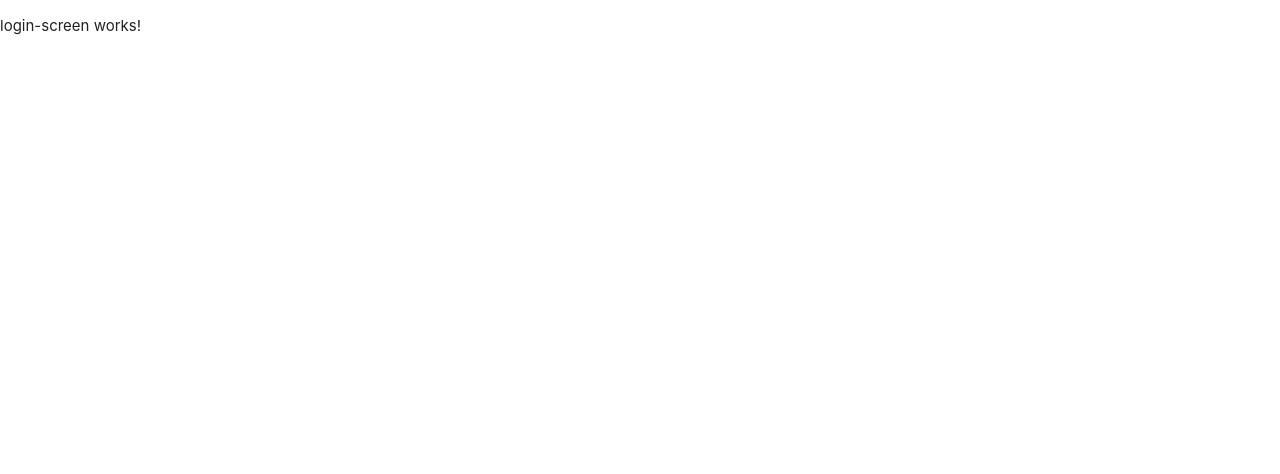
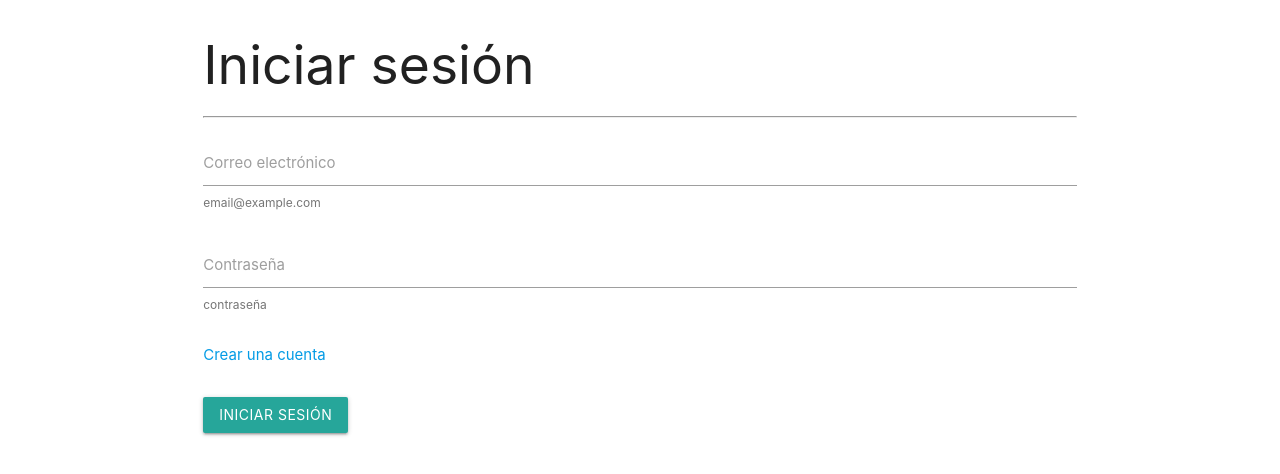
Before and after one commit to Edwardb11/mean-stack-frontend, an Angular app: page /auth in a window 1280 px wide. Shown: the top 474 px of the page. Built offline with nearby package versions, Linux system fonts and the light colour scheme.

Commit message:
diseño del login

```diff
--- a/src/app/app.component.html
+++ b/src/app/app.component.html
@@ -1 +1,3 @@
-<router-outlet></router-outlet>
+<div class="container">
+  <router-outlet></router-outlet>
+</div>
--- a/src/app/auth/pages/login-screen/login-screen.component.html
+++ b/src/app/auth/pages/login-screen/login-screen.component.html
@@ -1 +1,31 @@
-<p>login-screen works!</p>
+<div class="row">
+  <form class="col s12">
+    <div class="row">
+
+      <div class="col s12">
+        <h2>Iniciar sesión</h2>
+        <hr />
+      </div>
+
+      <div class="input-field col s12">
+        <input id="email" type="email" class="validate">
+        <label for="email">Correo electrónico</label>
+        <span class="helper-text" data-error="wrong" data-success="right">email@example.com</span>
+      </div>
+
+      <div class="input-field col s12">
+        <input id="password" type="password" class="validate">
+        <label for="password">Contraseña</label>
+        <span class="helper-text" data-error="wrong" data-success="right">contraseña</span>
+      </div>
+
+      <div class="input-field col s12">
+        <a >Crear una cuenta</a>
+      </div>
+      <div class="input-field col s12">
+        <button class="waves-effect waves-light btn">Iniciar sesión</button>
+      </div>
+
+    </div>
+  </form>
+</div>
```
